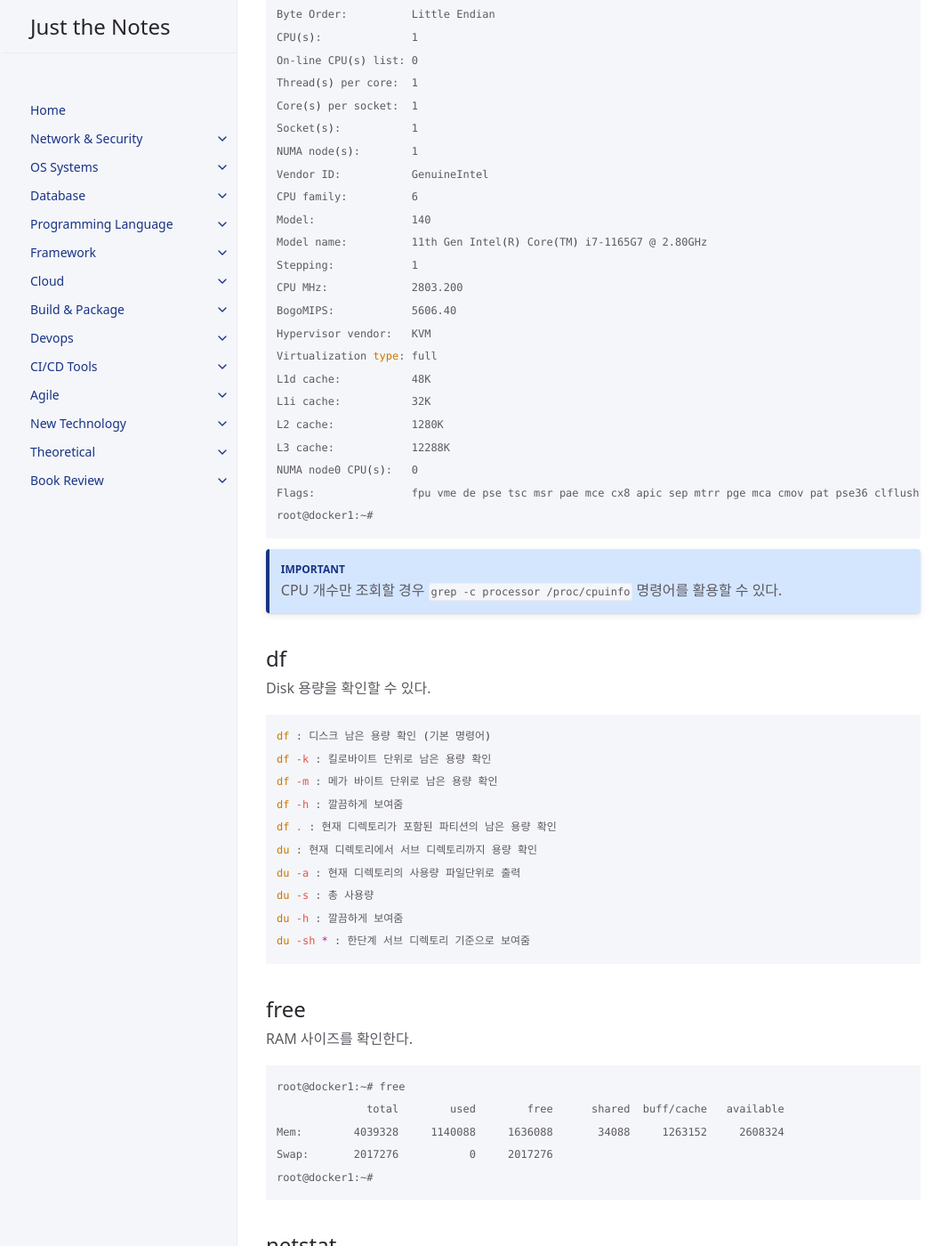
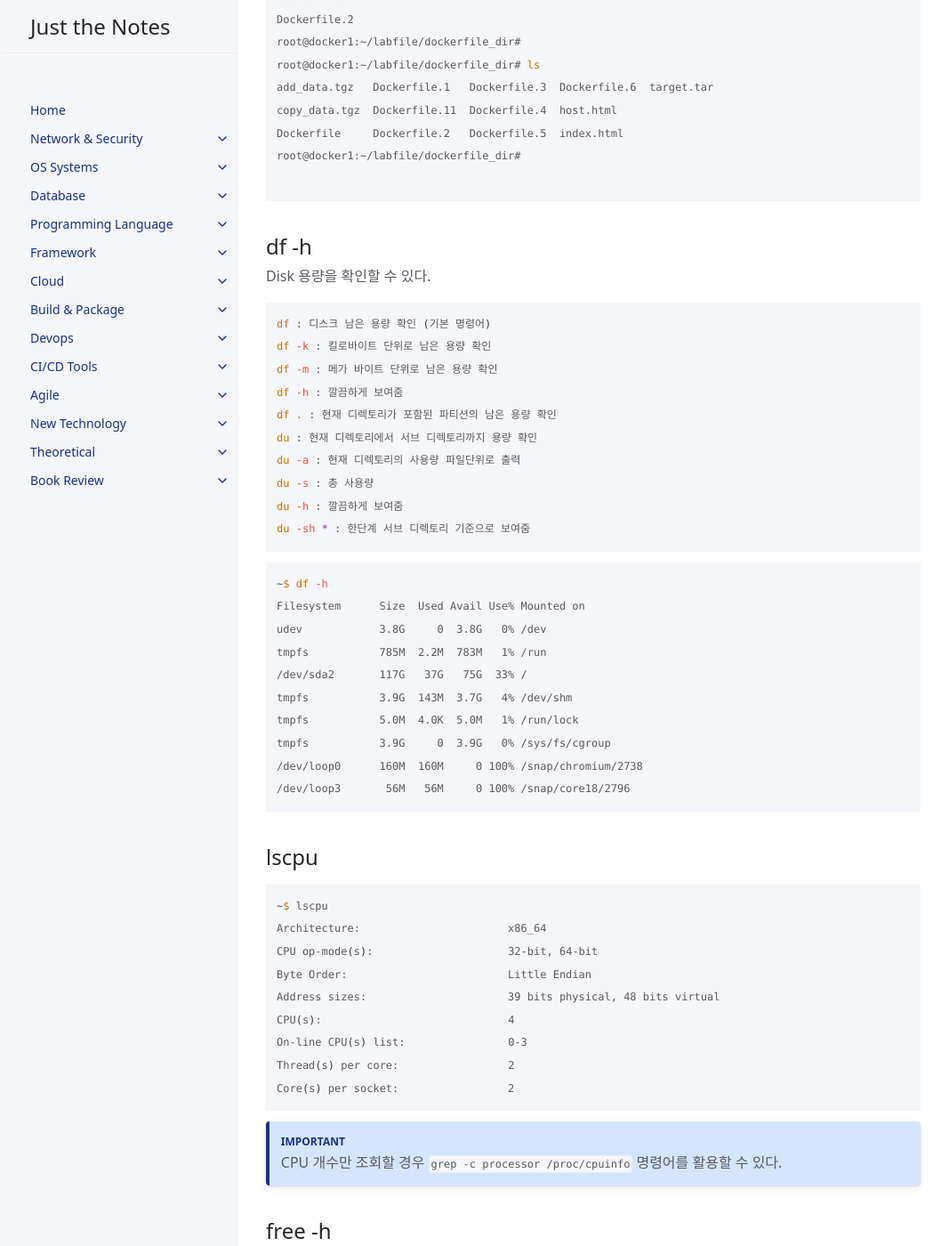
Before and after one commit to dmjgr5/dmjgr5.github.io, a Jekyll site: the page built from docs/os-systems/linux-command.md, in a window 1280 px wide and 1400 px high, scrolled down 3570 px. Shown: the whole window at 89% size, without its empty margins (105-1172 px from the left). Built offline with Jekyll 4.4.1, drawn with Linux system fonts in a browser that asks for light colours; cached includes are drawn as plain includes; some of the changed text lies outside the part shown.

Commit message:
dddddddddddddd

````diff
--- a/docs/os-systems/linux-command.md
+++ b/docs/os-systems/linux-command.md
@@ -140,42 +140,8 @@ root@docker1:~/labfile/dockerfile_dir#
 
 ```
 
-## lscpu
 
-```bash
-root@docker1:~# lscpu
-Architecture:        x86_64
-CPU op-mode(s):      32-bit, 64-bit
-Byte Order:          Little Endian
-CPU(s):              1
-On-line CPU(s) list: 0
-Thread(s) per core:  1
-Core(s) per socket:  1
-Socket(s):           1
-NUMA node(s):        1
-Vendor ID:           GenuineIntel
-CPU family:          6
-Model:               140
-Model name:          11th Gen Intel(R) Core(TM) i7-1165G7 @ 2.80GHz
-Stepping:            1
-CPU MHz:             2803.200
-BogoMIPS:            5606.40
-Hypervisor vendor:   KVM
-Virtualization type: full
-L1d cache:           48K
-L1i cache:           32K
-L2 cache:            1280K
-L3 cache:            12288K
-NUMA node0 CPU(s):   0
-Flags:               fpu vme de pse tsc msr pae mce cx8 apic sep mtrr pge mca cmov pat pse36 clflush mmx fxsr sse sse2 ht syscall nx rdtscp lm constant_tsc rep_good nopl xtopology nonstop_tsc cpuid tsc_known_freq pni pclmulqdq monitor ssse3 cx16 pcid sse4_1 sse4_2 x2apic movbe popcnt aes xsave avx rdrand hypervisor lahf_lm abm 3dnowprefetch invpcid_single fsgsbase avx2 invpcid rdseed clflushopt md_clear flush_l1d arch_capabilities
-root@docker1:~#
-```
-
-{: .important}
-> CPU 개수만 조회할 경우 `grep -c processor /proc/cpuinfo` 명령어를 활용할 수 있다.
-
-
-## df
+## df -h
 
 Disk 용량을 확인할 수 있다.
 
@@ -192,20 +158,57 @@ du -h : 깔끔하게 보여줌
 du -sh * : 한단계 서브 디렉토리 기준으로 보여줌
 ```
 
-## free
+```sh
+~$ df -h
+Filesystem      Size  Used Avail Use% Mounted on
+udev            3.8G     0  3.8G   0% /dev
+tmpfs           785M  2.2M  783M   1% /run
+/dev/sda2       117G   37G   75G  33% /
+tmpfs           3.9G  143M  3.7G   4% /dev/shm
+tmpfs           5.0M  4.0K  5.0M   1% /run/lock
+tmpfs           3.9G     0  3.9G   0% /sys/fs/cgroup
+/dev/loop0      160M  160M     0 100% /snap/chromium/2738
+/dev/loop3       56M   56M     0 100% /snap/core18/2796
+```
 
-RAM 사이즈를 확인한다.
+
+## lscpu
+
+```bash
+~$ lscpu
+Architecture:                       x86_64
+CPU op-mode(s):                     32-bit, 64-bit
+Byte Order:                         Little Endian
+Address sizes:                      39 bits physical, 48 bits virtual
+CPU(s):                             4
+On-line CPU(s) list:                0-3
+Thread(s) per core:                 2
+Core(s) per socket:                 2
+```
+
+{: .important}
+> CPU 개수만 조회할 경우 `grep -c processor /proc/cpuinfo` 명령어를 활용할 수 있다.
+
+
+## free -h
+
+메모리를 확인한다. -h 옵션은 사람이 읽기 쉬운 단위로 출력한다.
 
 
 ```bash
-root@docker1:~# free
+$ free -h
               total        used        free      shared  buff/cache   available
-Mem:        4039328     1140088     1636088       34088     1263152     2608324
-Swap:       2017276           0     2017276
-root@docker1:~#
+Mem:          7.7Gi       4.6Gi       216Mi       546Mi       2.8Gi       2.2Gi
+Swap:            0B          0B          0B
+
 ```
 
-## netstat
+## Listen port 확인하기
+
+아래와 같이 3가지 방법으로 확인이 가능하다.
+
+
+### sudo netstat -ltup
 
 `Netstat` 은 아래와 같이 open 되어있는 모든 listen port를 확인하는데 사용할 수 있다.
 
@@ -238,6 +241,43 @@ udp6       0      0 [::]:mdns               [::]:*
 udp6       0      0 [::]:44146              [::]:*                              894/avahi-daemon: r
 ```
 
+### sudo ss -lntu
+
+netstat 과 유사하여, 위 옵션은 TCP/UDP 에대한 수신 대기 포트를 숫자로 표시한다.
+
+```sh
+~$ sudo ss -lntu
+Netid            State             Recv-Q             Send-Q                         Local Address:Port                          Peer Address:Port            Process
+udp              UNCONN            0                  0                                    0.0.0.0:57192                              0.0.0.0:*
+udp              UNCONN            0                  0                              127.0.0.53%lo:53                                 0.0.0.0:*
+udp              UNCONN            0                  0                                    0.0.0.0:631                                0.0.0.0:*
+udp              UNCONN            0                  0                                224.0.0.251:5353                               0.0.0.0:*
+udp              UNCONN            0                  0                                224.0.0.251:5353                               0.0.0.0:*
+udp              UNCONN            0                  0                                    0.0.0.0:5353                               0.0.0.0:*
+udp              UNCONN            0                  0                                       [::]:38371                                 [::]:*
+udp              UNCONN            0                  0                                          *:1716                                     *:*
+udp              UNCONN            0                  0                                       [::]:5353                                  [::]:*
+tcp              LISTEN            0                  4096                               127.0.0.1:41397                              0.0.0.0:*
+tcp              LISTEN            0                  4096                           127.0.0.53%lo:53                                 0.0.0.0:*
+tcp              LISTEN            0                  511                                  0.0.0.0:8887                               0.0.0.0:*
+tcp              LISTEN            0                  5                                  127.0.0.1:631                                0.0.0.0:*
+tcp              LISTEN            0                  244                                127.0.0.1:5432                               0.0.0.0:*
+tcp              LISTEN            0                  4096                               127.0.0.1:4000                               0.0.0.0:*
+tcp              LISTEN            0                  50                                         *:1716                                     *:*
+tcp              LISTEN            0                  5                                      [::1]:631                                   [::]:*
+tcp              LISTEN            0                  511                                        *:15611                                    *:*
+tcp              LISTEN            0                  50                                         *:9090                                     *:*
+```
+
+### sudo lsof -i:포트번호
+
+openfile 에서 확인하며 -i 옵션은 모든 네트워크 파일을 확인할 수 있다. 특정 포트를 확인하고 싶은 경우는 :포트번호를 입력한다.
+
+```sh
+~$ sudo lsof -i:4000
+COMMAND  PID USER   FD   TYPE DEVICE SIZE/OFF NODE NAME
+ruby2.7 7795 root   11u  IPv4  87943      0t0  TCP localhost:4000 (LISTEN)
+```
 
 
 
````
Also changed, not shown: other parts of docs/os-systems/linux-command.md (+41 -0 lines), 2 other files.
